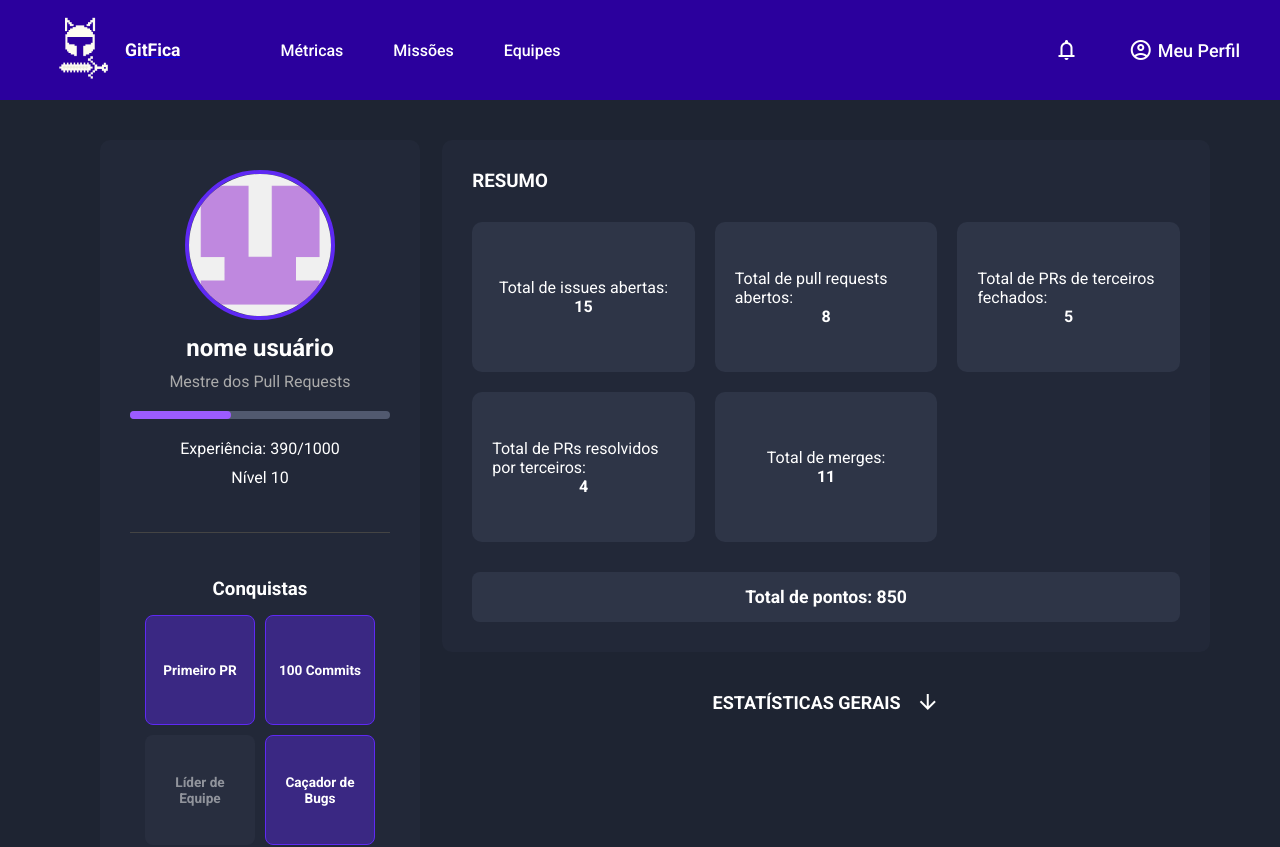
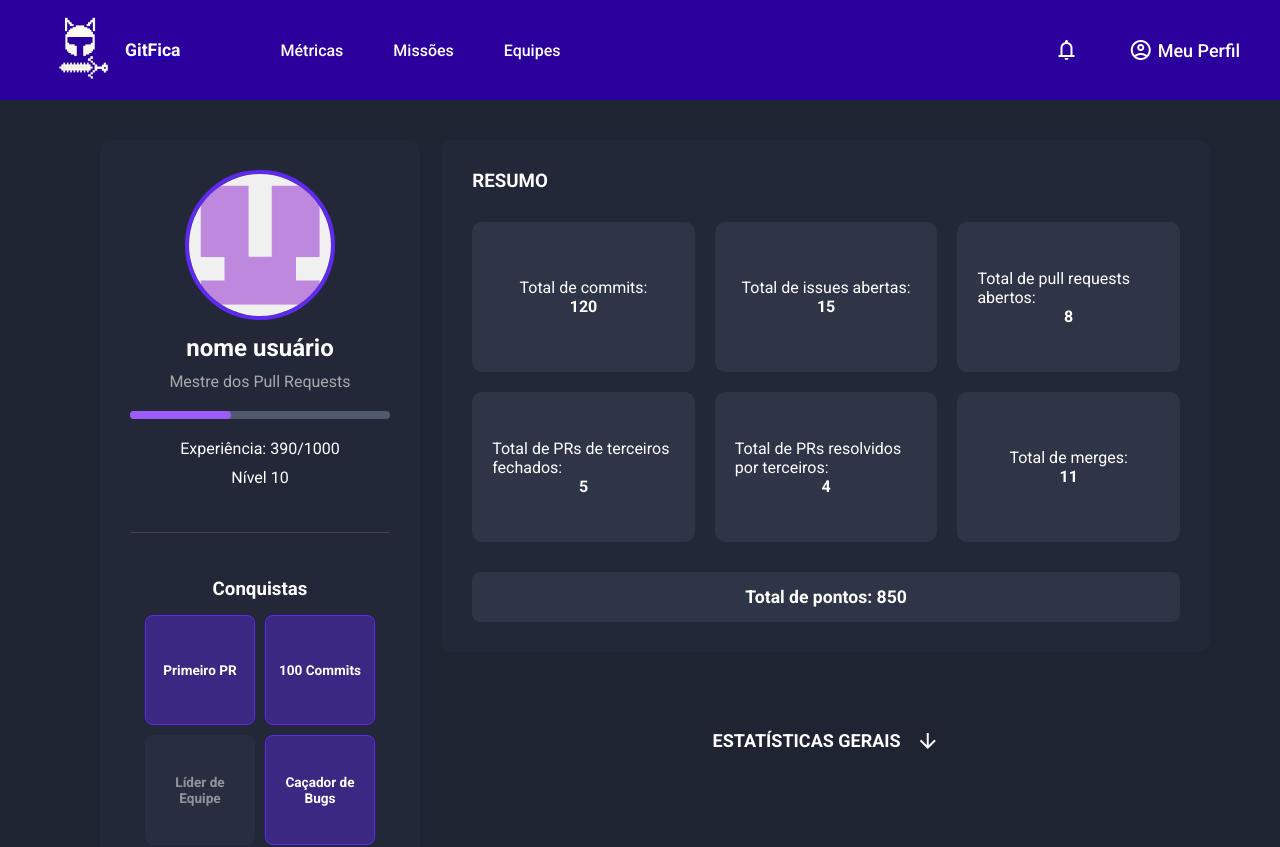
Before and after one commit to fga-eps-mds/2025.1-SGI-Frontend, a Next.js app: page /metrics in a window 1280 px wide. Shown: the top 847 px of the page. Built offline with nearby package versions, Linux system fonts and the light colour scheme.

Commit message:
Adiciona div nas metricas (commit)

```diff
--- a/src/app/metrics/metrics.module.css
+++ b/src/app/metrics/metrics.module.css
@@ -119,6 +119,7 @@
   max-height: none;
   max-width: 100%;
   background: #222838;
+  margin-bottom: 10%;
 }
 
 .statisticsScroll {
--- a/src/app/metrics/page.tsx
+++ b/src/app/metrics/page.tsx
@@ -41,7 +41,7 @@ export default function Home() {
             <div className={styles.containerMetrics}>
               <h3> RESUMO</h3>
               <div className={styles.metrics}>
-
+                <div>Total de commits: <strong>120</strong></div>
                 <div>Total de issues abertas: <strong>15</strong></div>
                 <div>Total de pull requests abertos: <strong>8</strong></div>
                 <div>Total de PRs de terceiros fechados: <strong>5</strong></div>
```
